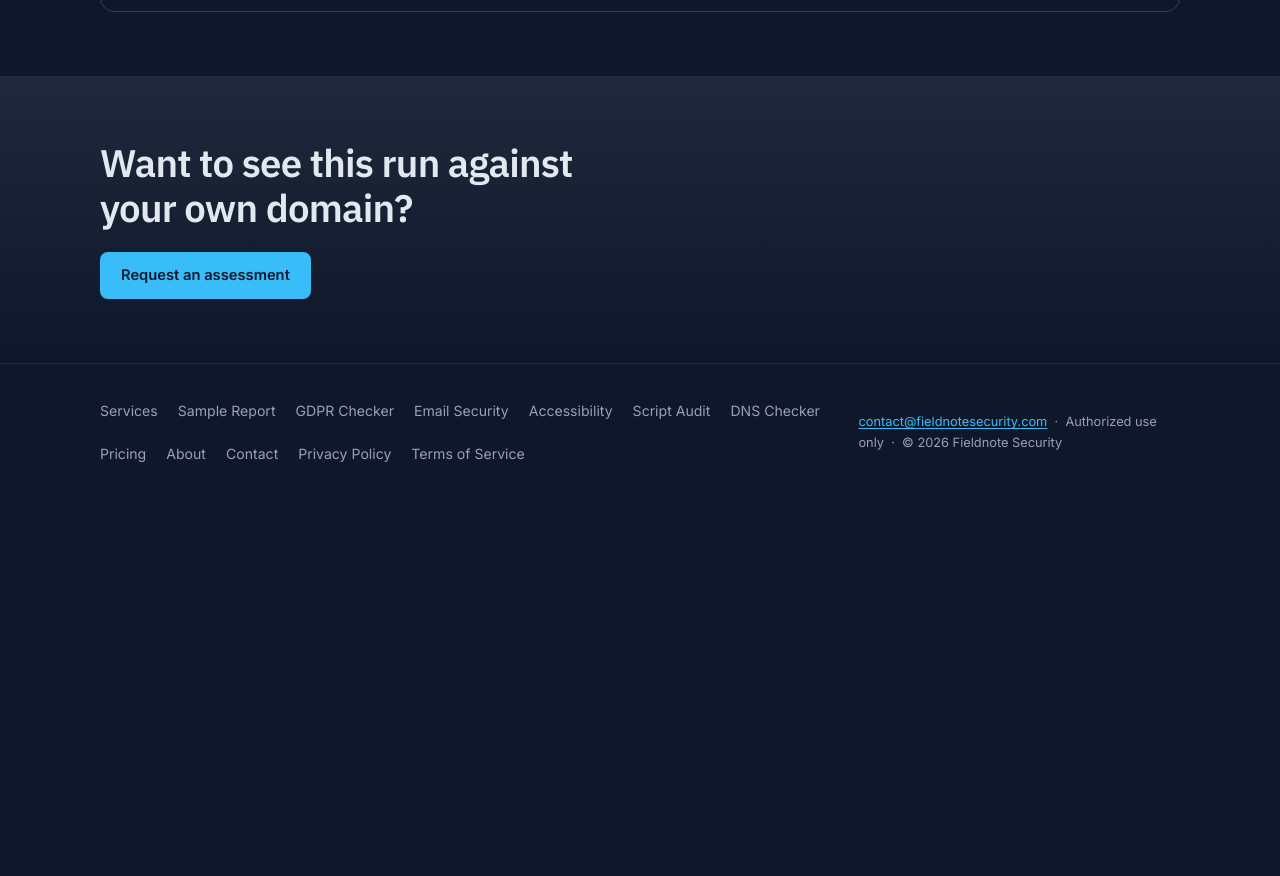
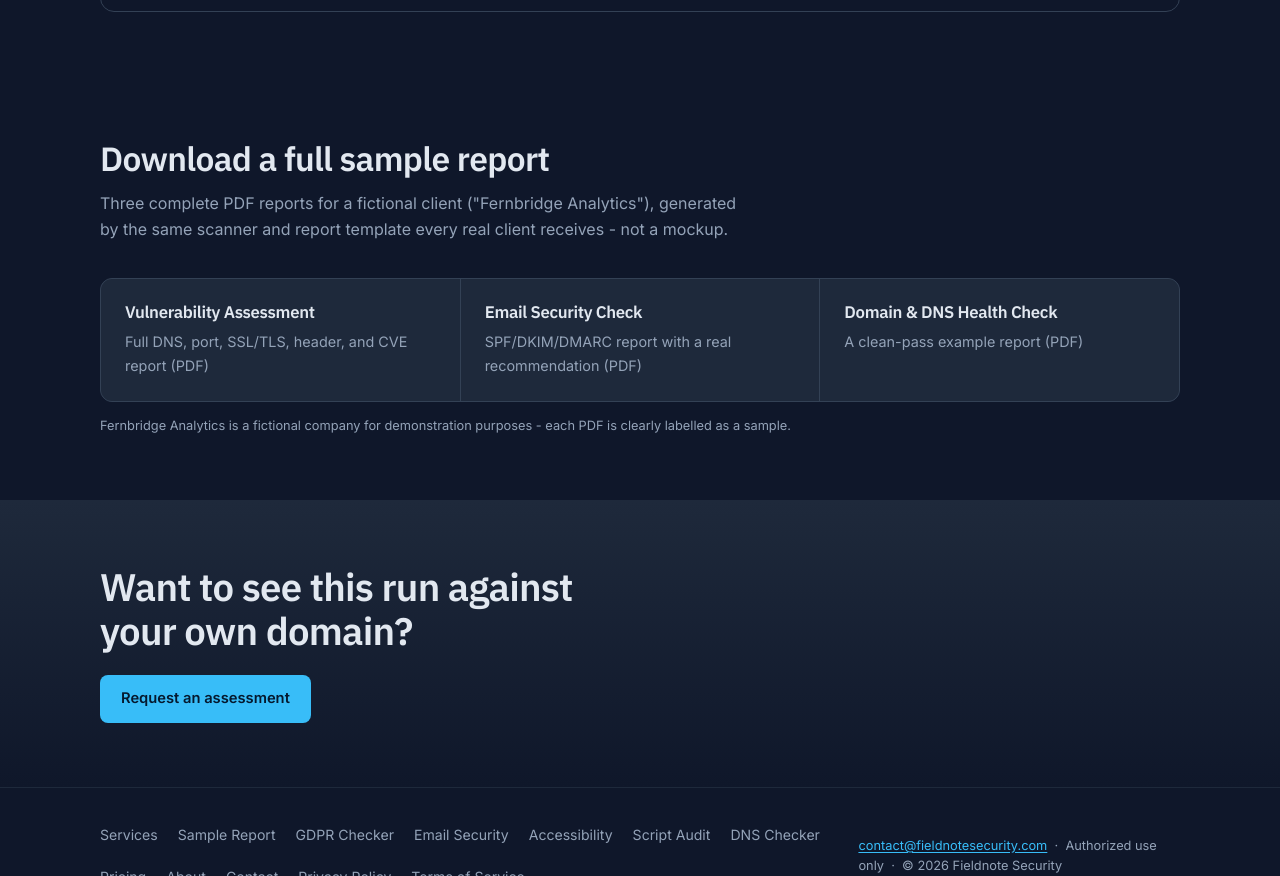
Before and after one commit to hoongkiet-web/fieldnote-security, a website: page sample-report.html in a window 1280 px wide. Shown: the part 2209-3085 px from the top of the page. Before the commit the page ends 2710 px from the top, so only its background shows below. Drawn offline with Linux system fonts and the light colour scheme.

Commit message:
FS-104: sample PDF reports for a fictional client (Fernbridge Analytics)
Three real PDF reports generated via the actual Reporter/HTML template
(modules/reporter.py), not a hand-built mockup - Vulnerability Assessment
(low risk, two small header recommendations), Email Security Check (clean
SPF/DKIM, one real DMARC recommendation), and Domain & DNS Health Check
(clean pass). Target uses fernbridge-analytics.example (RFC 2606 reserved
domain) and RFC 5737 documentation IPs - guaranteed non-collision with any
real company. Each report carries a clear SAMPLE/DEMONSTRATION banner
and footer note.

Added a download section to sample-report.html linking to all three PDFs -
the page previously had no placeholder links for this at all.

Co-Authored-By: Claude Sonnet 5 <noreply@anthropic.com>
Claude-Session: https://claude.ai/code/session_015TJvgkzJFxTF9yri13KdgQ

```diff
--- a/sample-report.html
+++ b/sample-report.html
@@ -150,6 +150,30 @@
     </div>
   </section>
 
+  <section>
+    <div class="container">
+      <div class="section-head reveal">
+        <h2>Download a full sample report</h2>
+        <p>Three complete PDF reports for a fictional client ("Fernbridge Analytics"), generated by the same scanner and report template every real client receives - not a mockup.</p>
+      </div>
+      <div class="service-grid reveal">
+        <a href="sample-reports/fernbridge-analytics_vulnerability-assessment_fernbridge-analytics-example_20260914.pdf" class="service-card">
+          <h3>Vulnerability Assessment</h3>
+          <p>Full DNS, port, SSL/TLS, header, and CVE report (PDF)</p>
+        </a>
+        <a href="sample-reports/fernbridge-analytics_email-security-check_fernbridge-analytics-example_20260914.pdf" class="service-card">
+          <h3>Email Security Check</h3>
+          <p>SPF/DKIM/DMARC report with a real recommendation (PDF)</p>
+        </a>
+        <a href="sample-reports/fernbridge-analytics_dns-domain-health-check_fernbridge-analytics-example_20260914.pdf" class="service-card">
+          <h3>Domain &amp; DNS Health Check</h3>
+          <p>A clean-pass example report (PDF)</p>
+        </a>
+      </div>
+      <p class="report-caption">Fernbridge Analytics is a fictional company for demonstration purposes - each PDF is clearly labelled as a sample.</p>
+    </div>
+  </section>
+
   <section class="final-cta">
     <div class="container">
       <h2>Want to see this run against your own domain?</h2>
```
Also changed, not shown: 3 other files.
